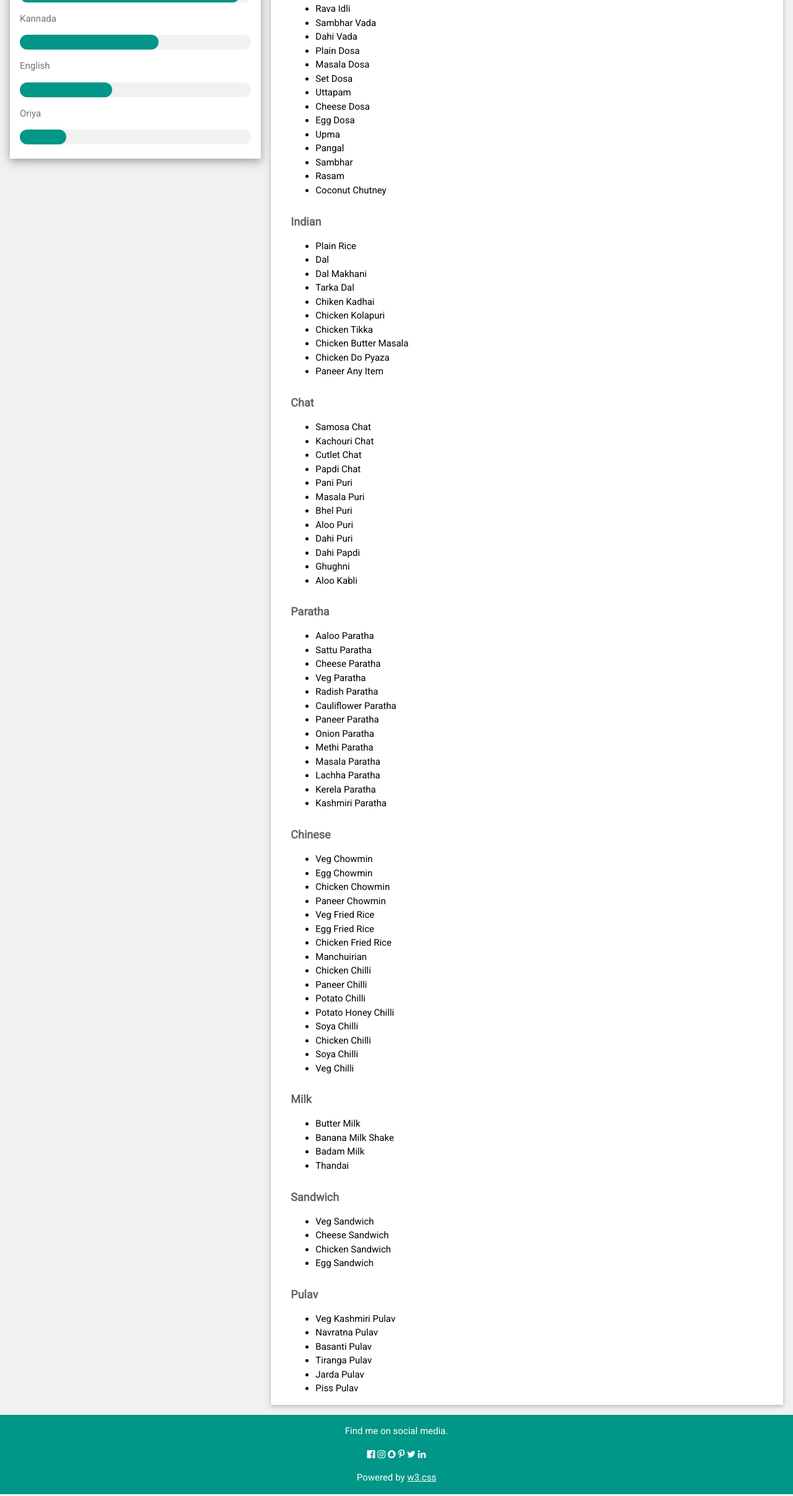
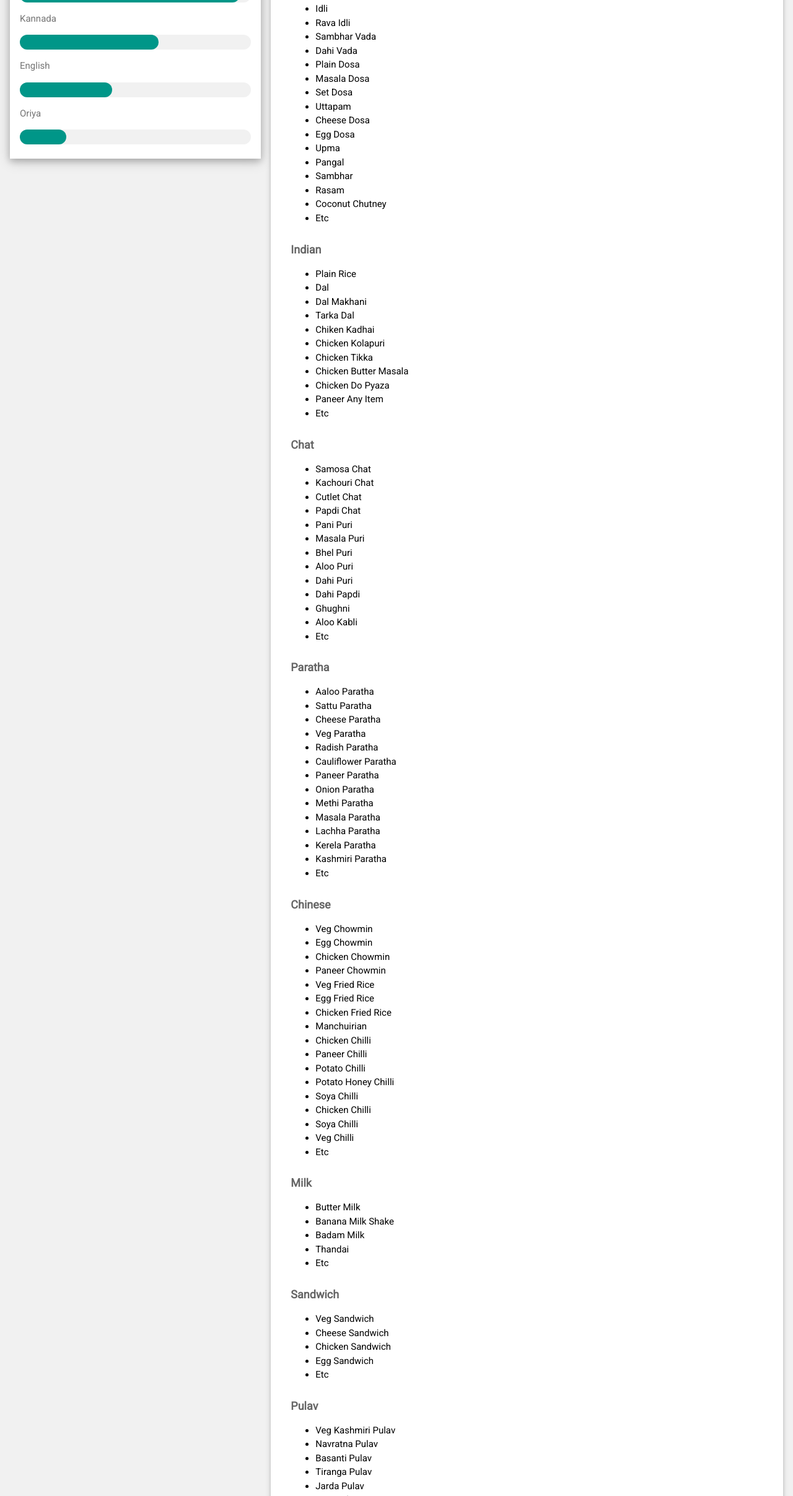
Before and after one commit to deepak7bhavya/srikantchef, a plain HTML site: page index.htm in a window 1280 px wide. Shown: the part 1145-3559 px from the top of the page at 62% size. Drawn offline with nearby package versions, Linux system fonts and the light colour scheme.

Commit message:
Added etc

```diff
--- a/index.htm
+++ b/index.htm
@@ -154,6 +154,7 @@ html,body,h1,h2,h3,h4,h5,h6 {font-family: "Roboto", sans-serif}
             <li class="list-group-item">Lachha Paratha</li>
             <li class="list-group-item">Kerela Paratha</li>
             <li class="list-group-item">Kashmiri Paratha</li>
+            <li class="list-group-item">etc</li>
           </ul>
         </div>
         <div class="w3-container paratha">
@@ -174,6 +175,7 @@ html,body,h1,h2,h3,h4,h5,h6 {font-family: "Roboto", sans-serif}
             <li class="list-group-item">Sambhar</li>
             <li class="list-group-item">Rasam</li>
             <li class="list-group-item">Coconut Chutney</li>
+            <li class="list-group-item">etc</li>
           </ul>
         </div>
         <div class="w3-container paratha">
@@ -189,6 +191,7 @@ html,body,h1,h2,h3,h4,h5,h6 {font-family: "Roboto", sans-serif}
             <li class="list-group-item">chicken butter masala</li>
             <li class="list-group-item">chicken do pyaza</li>
             <li class="list-group-item">Paneer any item</li>
+            <li class="list-group-item">etc</li>
           </ul>
         </div>
         <div class="w3-container paratha">
@@ -206,6 +209,7 @@ html,body,h1,h2,h3,h4,h5,h6 {font-family: "Roboto", sans-serif}
             <li class="list-group-item">dahi papdi</li>
             <li class="list-group-item">ghughni</li>
             <li class="list-group-item">Aloo kabli</li>
+            <li class="list-group-item">etc</li>
           </ul>
         </div>
         <div class="w3-container paratha">
@@ -224,6 +228,7 @@ html,body,h1,h2,h3,h4,h5,h6 {font-family: "Roboto", sans-serif}
             <li class="list-group-item">Lachha Paratha</li>
             <li class="list-group-item">Kerela Paratha</li>
             <li class="list-group-item">Kashmiri Paratha</li>
+            <li class="list-group-item">etc</li>
           </ul>
         </div>
         <div class="w3-container paratha">
@@ -245,6 +250,7 @@ html,body,h1,h2,h3,h4,h5,h6 {font-family: "Roboto", sans-serif}
             <li class="list-group-item"> chicken chilli</li>
             <li class="list-group-item">soya chilli </li>
             <li class="list-group-item">veg chilli </li>
+            <li class="list-group-item">etc</li>
 
 
           </ul>
@@ -256,6 +262,7 @@ html,body,h1,h2,h3,h4,h5,h6 {font-family: "Roboto", sans-serif}
             <li class="list-group-item"> Banana milk shake</li>
             <li class="list-group-item"> badam milk</li>
             <li class="list-group-item"> thandai</li>
+            <li class="list-group-item">etc</li>
           </ul>
         </div>
 
@@ -266,6 +273,7 @@ html,body,h1,h2,h3,h4,h5,h6 {font-family: "Roboto", sans-serif}
             <li class="list-group-item"> cheese sandwich</li>
             <li class="list-group-item"> chicken sandwich </li>
             <li class="list-group-item"> egg sandwich </li>
+            <li class="list-group-item">etc</li>
 
           </ul>
         </div>
@@ -279,6 +287,7 @@ html,body,h1,h2,h3,h4,h5,h6 {font-family: "Roboto", sans-serif}
             <li class="list-group-item"> tiranga pulav</li>
             <li class="list-group-item"> jarda pulav</li>
             <li class="list-group-item"> piss pulav</li>
+            <li class="list-group-item">etc</li>
 
           </ul>
         </div>
```
